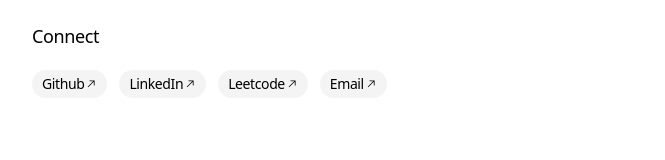
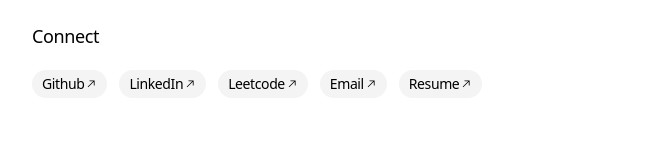
Before and after one commit to kankaniakshat185/portfolio, a Next.js app: page / in a window 1280 px wide. Shown: the part 1374-1534 px from the top of the page, without its empty margins (304-969 px from the left). Built offline with nearby package versions, Linux system fonts and the light colour scheme.

Commit message:
added resume

```diff
--- a/app/data.ts
+++ b/app/data.ts
@@ -119,6 +119,10 @@
   {
     label: 'Email',
     link: 'mailto:kankaniakshat185@gmail.com'
+  },
+  {
+    label: 'Resume',
+    link: '/Resume.pdf'
   }
 ]
 
```
Also changed, not shown: 1 other file (tests, documents, lock files or other folders).
